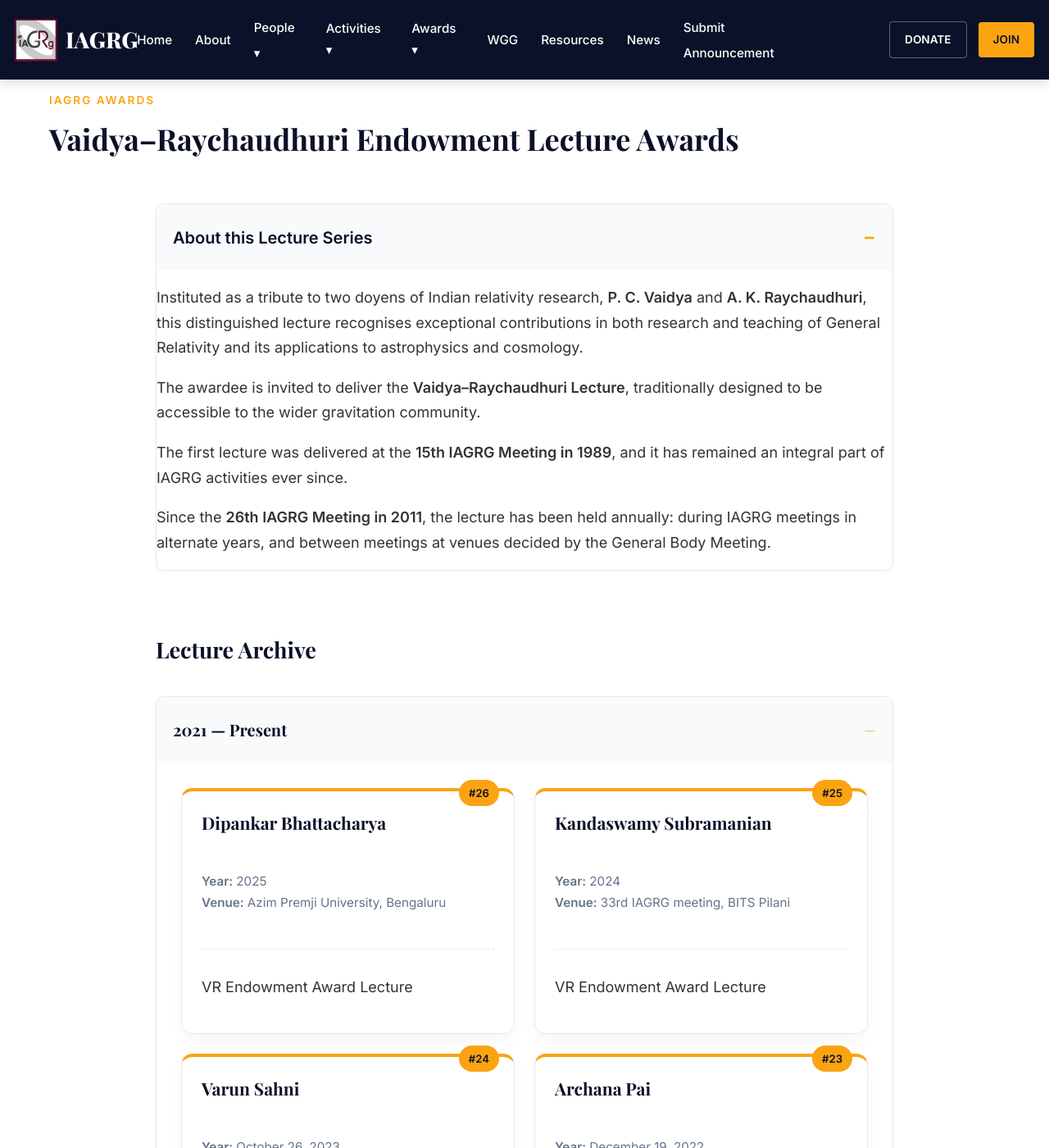
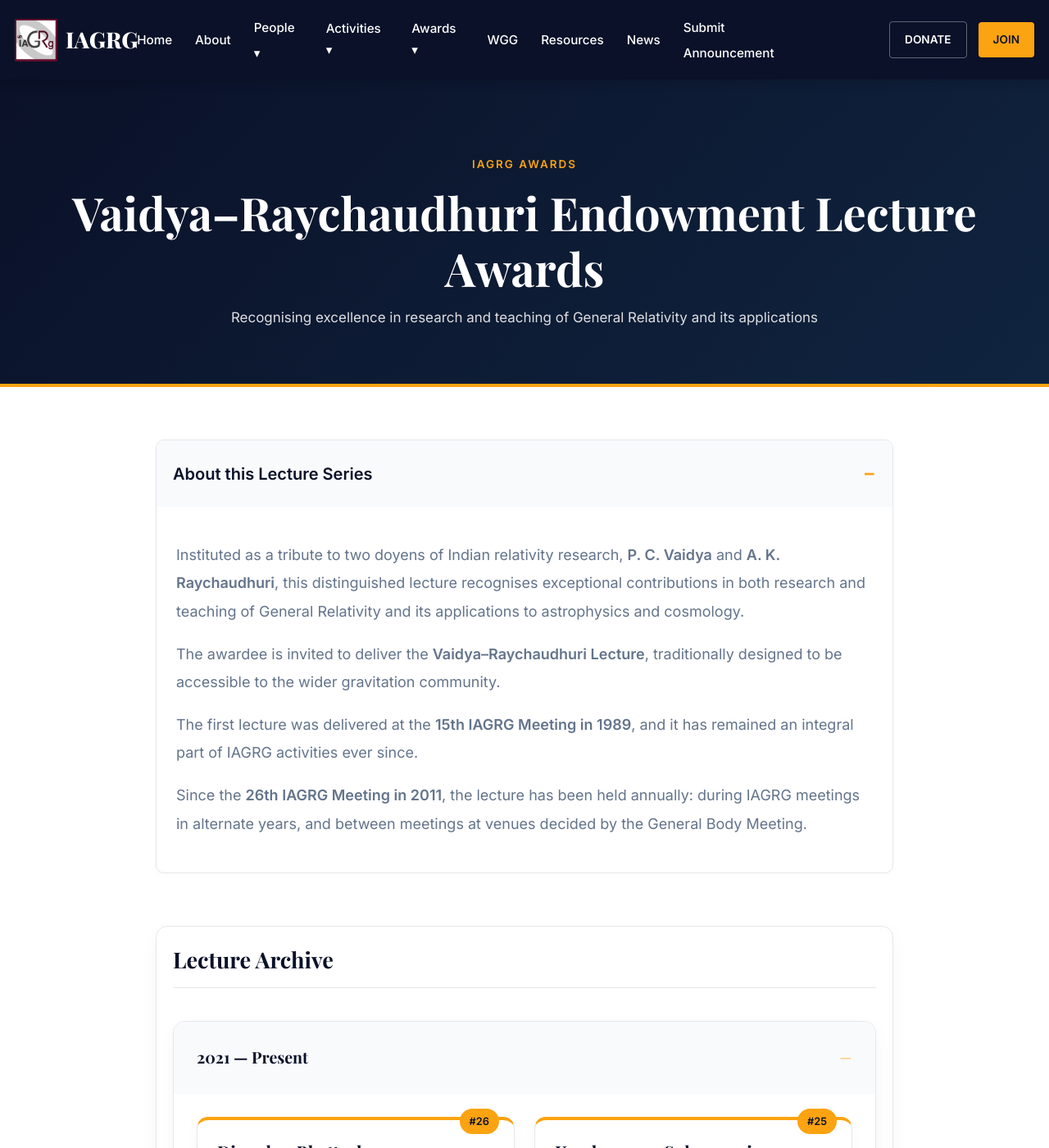
Before and after one commit to georgewane/IAGRG, a Jekyll site: the page built from vr-lectures.md, in a window 1280 px wide and 1400 px high. Shown: the whole window at 82% size. Built offline with Jekyll 4.4.1, drawn with Linux system fonts in a browser that asks for light colours.

Commit message:
The style-awards.css file from previous version put

```diff
--- a/assets/css/style-awards.css
+++ b/assets/css/style-awards.css
@@ -1,210 +1,438 @@
-/* ======================================
-   PREMIUM AWARD PAGES — IAGRG
-====================================== */
+/* =====================================================
+   IAGRG AWARDS SYSTEM
+   Final Production Stylesheet
+   Clean • Balanced • Responsive • Prestigious
+   Covers:
+   - Awards Landing
+   - N.R. Sen Award
+   - V.V. Narlikar Thesis Award
+   - Vaidya–Raychaudhuri Lecture Awards
+===================================================== */
 
-/* HERO */
 
-.award-hero-premium{
-  background: linear-gradient(135deg, var(--brand-dark), #10243f);
-  color:#fff;
-  border-bottom:4px solid var(--brand-accent);
-  padding:90px 20px 82px;
+/* =====================================================
+   1. GLOBAL CONTAINERS
+===================================================== */
+
+.archive-container,
+.awards-page{
+  width:min(1220px, calc(100% - 48px));
+  margin-inline:auto;
 }
 
-.award-hero-inner{
-  max-width:950px;
+.archive-container{
+  margin-block:64px;
 }
 
-.award-kicker{
+
+/* =====================================================
+   2. HERO SECTIONS
+===================================================== */
+
+.award-hero,
+.awards-header,
+.awards-landing-hero{
+  background:linear-gradient(135deg,var(--brand-dark),#10243f);
+  color:#fff;
+  text-align:center;
+  padding:78px 20px 66px;
+  border-bottom:4px solid var(--brand-accent);
+}
+
+.award-hero h1,
+.awards-header h1,
+.awards-landing-hero h1{
+  color:#fff;
+  font-size:clamp(2.25rem,5vw,3.5rem);
+  margin:0 0 12px;
+}
+
+.award-kicker,
+.awards-kicker{
   color:var(--brand-accent);
   text-transform:uppercase;
   letter-spacing:2px;
-  font-size:0.85rem;
-  font-weight:700;
+  font-size:.84rem;
+  font-weight:800;
   margin-bottom:14px;
 }
 
-.award-hero-premium h1{
-  color:#fff;
-  font-size:clamp(2.3rem,5vw,3.7rem);
-  line-height:1.15;
-  margin:0 0 18px;
+.award-subtitle,
+.awards-subtitle{
+  max-width:760px;
+  margin:0 auto;
+  color:rgba(255,255,255,.86);
+  line-height:1.8;
+  font-size:1.06rem;
 }
 
-.award-subtitle{
-  font-size:1.15rem;
-  line-height:1.8;
-  max-width:780px;
-  color:rgba(255,255,255,0.88);
+
+/* =====================================================
+   3. UNIVERSAL CARD FOUNDATION
+===================================================== */
+
+.about-block,
+.archive-card,
+.award-card,
+.award-feature-card,
+.vr-archive details{
+  background:#fff;
+  border:1px solid var(--border);
+  border-radius:14px;
+  box-shadow:0 8px 22px rgba(0,0,0,.04);
+}
+
+
+/* =====================================================
+   4. ABOUT COLLAPSIBLE BLOCK
+===================================================== */
+
+.about-block{
+  overflow:hidden;
+}
+
+.about-summary{
+  cursor:pointer;
+  list-style:none;
+  padding:18px 24px;
+  background:var(--bg-light);
+  font-weight:700;
+  font-size:1.05rem;
+  color:var(--brand-dark);
+}
+
+.about-summary::-webkit-details-marker{
+  display:none;
+}
+
+.about-summary::after{
+  content:"▲";
+  float:right;
+  color:var(--brand-accent);
+}
+
+.about-block:not([open]) .about-summary::after{
+  content:"▼";
+}
+
+.about-content{
+  padding:24px;
+  line-height:1.9;
+  color:var(--text-muted);
+}
+
+
+/* =====================================================
+   5. ARCHIVE WRAPPER
+===================================================== */
+
+.archive-card{
+  padding:24px 20px;
+}
+
+.archive-header{
+  padding-bottom:18px;
+  margin-bottom:26px;
+  border-bottom:1px solid var(--border);
+}
+
+.archive-header h2{
   margin:0;
 }
 
-/* MAIN */
 
-.award-page-shell{
-  background:#f8fafc;
+/* =====================================================
+   6. GENERAL GRID SYSTEM
+===================================================== */
+
+.award-grid{
+  display:grid;
+  grid-template-columns:repeat(auto-fit,minmax(320px,1fr));
+  gap:28px;
+  align-items:stretch;
 }
 
-/* ABOUT */
 
-.award-about-wrap{
-  padding:58px 20px 26px;
+/* =====================================================
+   7. STANDARD AWARD CARD
+   (N.R. Sen / generic archives)
+===================================================== */
+
+.award-card{
+  padding:24px;
+  border-top:4px solid var(--brand-accent);
+  display:flex;
+  flex-direction:column;
+  min-height:355px;
+  transition:.22s ease;
 }
 
-.award-about-card{
-  background:#fff;
-  border:1px solid var(--border);
-  border-left:5px solid var(--brand-accent);
-  border-radius:16px;
-  padding:34px;
-  box-shadow:0 10px 28px rgba(0,0,0,0.05);
-  max-width:900px;
+.award-card:hover,
+.award-feature-card:hover{
+  transform:translateY(-4px);
+  box-shadow:0 14px 28px rgba(0,0,0,.07);
 }
 
-.award-section-label{
-  color:var(--brand-accent);
-  text-transform:uppercase;
-  letter-spacing:1.8px;
-  font-size:0.78rem;
-  font-weight:700;
+.award-card h3{
+  min-height:58px;
+  margin:0 0 14px;
+  line-height:1.35;
+  font-size:1.25rem;
+}
+
+.award-meta{
+  min-height:56px;
+  margin-bottom:18px;
+  color:var(--text-muted);
+  font-size:.96rem;
+  line-height:1.65;
+}
+
+.citation-text{
+  flex-grow:1;
+  line-height:1.72;
+  font-style:italic;
+  color:#475569;
+}
+
+
+/* =====================================================
+   8. BADGES
+===================================================== */
+
+.award-badge{
+  display:inline-block;
+  background:var(--brand-accent);
+  color:var(--brand-dark);
+  font-size:.82rem;
+  font-weight:800;
+  padding:7px 14px;
+  border-radius:999px;
+  margin-bottom:16px;
+}
+
+
+/* =====================================================
+   9. V.V. NARLIKAR THESIS GRID
+===================================================== */
+
+.thesis-grid{
+  display:grid;
+  grid-template-columns:repeat(2,1fr);
+  gap:28px;
+  align-items:stretch;
+}
+
+.thesis-card{
+  display:flex;
+  flex-direction:column;
+  min-height:340px;
+}
+
+.thesis-card h3{
+  min-height:58px;
+  margin:0 0 14px;
+  line-height:1.35;
+}
+
+.thesis-card .award-meta{
+  min-height:56px;
   margin-bottom:18px;
 }
 
-.award-richtext{
-  line-height:1.9;
-  color:var(--text);
-  font-size:1.04rem;
+.thesis-title{
+  flex-grow:1;
+  font-style:italic;
+  line-height:1.7;
+  color:#374151;
+  margin-bottom:18px;
 }
 
-.award-richtext p:first-child{
-  margin-top:0;
+.submitted-to{
+  margin-top:auto;
+  padding-top:14px;
+  border-top:1px dashed var(--border);
+  color:var(--text-muted);
+  line-height:1.65;
+  font-size:.95rem;
 }
 
-.award-richtext hr{
-  border:0;
-  border-top:1px solid var(--border);
-  margin:38px 0;
+
+/* =====================================================
+   10. VAIDYA–RAYCHAUDHURI LECTURES
+===================================================== */
+
+.vr-archive{
+  display:flex;
+  flex-direction:column;
+  gap:22px;
 }
 
-.award-richtext strong{
+.vr-archive details{
+  overflow:hidden;
+}
+
+.vr-archive summary{
+  cursor:pointer;
+  list-style:none;
+  padding:22px 28px;
+  background:var(--bg-light);
+  font-weight:700;
+  font-size:1.22rem;
   color:var(--brand-dark);
 }
 
-/* ARCHIVE */
-
-.award-archive-wrap{
-  padding:18px 20px 84px;
+.vr-archive summary::-webkit-details-marker{
+  display:none;
 }
 
-.section-heading-row{
-  margin-bottom:28px;
+.vr-archive summary::after{
+  content:"+";
+  float:right;
+  color:var(--brand-accent);
+  font-size:1.6rem;
 }
 
-.section-kicker{
-  color:var(--brand-accent);
-  text-transform:uppercase;
-  letter-spacing:1.8px;
-  font-size:0.78rem;
-  font-weight:700;
-  margin:0 0 10px;
+.vr-archive details[open] summary::after{
+  content:"−";
 }
 
-.section-heading-row h2{
-  margin:0;
-  font-size:clamp(1.7rem,3vw,2.35rem);
+.vr-details-content{
+  padding:28px;
+}
+
+.vr-grid{
+  display:grid;
+  grid-template-columns:repeat(auto-fit,minmax(280px,1fr));
+  gap:24px;
+}
+
+.vr-card{
+  position:relative;
+  background:#fff;
+  border:1px solid var(--border);
+  border-top:4px solid var(--brand-accent);
+  border-radius:14px;
+  padding:24px;
+}
+
+.vr-number{
+  position:absolute;
+  top:-14px;
+  right:18px;
+  background:var(--brand-accent);
+  color:var(--brand-dark);
+  padding:5px 12px;
+  border-radius:999px;
+  font-size:.8rem;
+  font-weight:800;
+}
+
+.vr-card h3{
+  margin:0 0 12px;
+  line-height:1.35;
+}
+
+.vr-meta{
+  font-size:.95rem;
+  color:var(--text-muted);
+  line-height:1.7;
+  border-bottom:1px dashed var(--border);
+  padding-bottom:12px;
+  margin-bottom:14px;
+}
+
+.vr-title{
+  line-height:1.65;
+}
+
+.vr-link{
+  display:inline-block;
+  margin-top:16px;
+  font-weight:700;
   color:var(--brand-dark);
 }
 
-/* GRID */
 
-.award-grid-premium{
+/* =====================================================
+   11. AWARDS LANDING PAGE
+===================================================== */
+
+.awards-grid{
   display:grid;
-  grid-template-columns:repeat(auto-fit,minmax(290px,1fr));
-  gap:26px;
-  align-items:stretch;
+  grid-template-columns:repeat(auto-fit,minmax(280px,1fr));
+  gap:28px;
 }
 
-/* CARD */
-
-.award-card-premium{
-  position:relative;
-  background:linear-gradient(180deg,#ffffff 0%, #fbfcfe 100%);
-  border:1px solid rgba(0,0,0,0.06);
-  border-radius:18px;
-  overflow:hidden;
-  box-shadow:0 12px 28px rgba(0,0,0,0.05);
-  transition:transform .22s ease, box-shadow .22s ease;
-  height:100%;
+.award-feature-card{
+  display:flex;
+  flex-direction:column;
+  padding:28px;
+  border-top:4px solid var(--brand-accent);
+  text-decoration:none;
+  color:inherit;
 }
 
-.award-card-premium:hover{
-  transform:translateY(-5px);
-  box-shadow:0 18px 34px rgba(0,0,0,0.08);
+.award-label{
+  color:var(--brand-accent);
+  text-transform:uppercase;
+  letter-spacing:1px;
+  font-size:.78rem;
+  font-weight:800;
+  margin-bottom:12px;
 }
 
-.award-card-topline{
-  height:4px;
-  background:linear-gradient(90deg,var(--brand-accent),#e9c86b);
+.award-link{
+  margin-top:auto;
+  padding-top:18px;
+  font-weight:700;
 }
 
-.award-card-body{
-  padding:26px;
-  display:flex;
-  flex-direction:column;
-  height:100%;
+
+/* =====================================================
+   12. RESPONSIVE
+===================================================== */
+
+@media (max-width:900px){
+
+  .thesis-grid{
+    grid-template-columns:1fr;
+  }
+
+  .award-grid,
+  .awards-grid,
+  .vr-grid{
+    grid-template-columns:1fr;
+  }
+
+  .archive-card,
+  .vr-details-content{
+    padding:22px;
+  }
 }
 
-.award-meta-row{
-  margin-bottom:16px;
-}
+@media (max-width:640px){
 
-.award-year-pill{
-  display:inline-block;
-  padding:7px 12px;
-  border-radius:999px;
-  background:#f3f6fa;
-  color:var(--brand-dark);
-  font-size:0.82rem;
-  font-weight:700;
-  letter-spacing:.4px;
-}
-
-.award-card-premium h3{
-  margin:0 0 14px;
-  font-size:1.22rem;
-  line-height:1.45;
-  color:var(--brand-dark);
-}
-
-.award-work{
-  margin:0;
-  color:var(--text-muted);
-  line-height:1.75;
-  font-size:0.98rem;
-}
-
-/* RESPONSIVE */
-
-@media (max-width: 768px){
-
-  .award-hero-premium{
-    padding:72px 20px 62px;
+  .award-hero,
+  .awards-header,
+  .awards-landing-hero{
+    padding:62px 18px 56px;
   }
 
-  .award-about-card{
-    padding:24px;
+  .award-card,
+  .thesis-card{
+    padding:20px;
+    min-height:auto;
   }
 
-  .award-grid-premium{
-    grid-template-columns:1fr;
-    gap:18px;
+  .about-content{
+    padding:20px;
   }
 
-  .award-card-body{
-    padding:22px;
-  }
-
-  .award-subtitle{
-    font-size:1rem;
+  .award-card h3,
+  .thesis-card h3,
+  .award-meta,
+  .thesis-card .award-meta{
+    min-height:auto;
   }
 }
```
